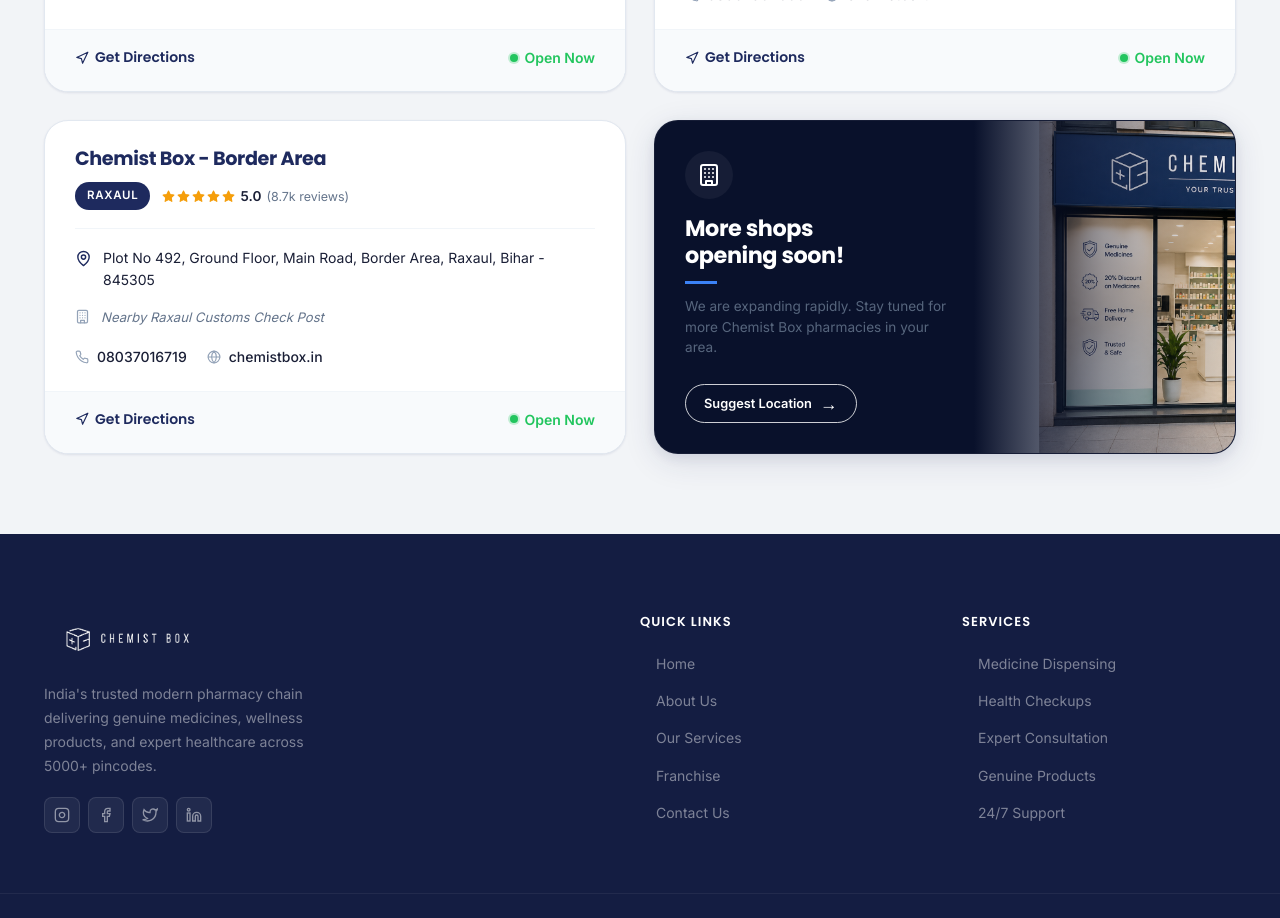
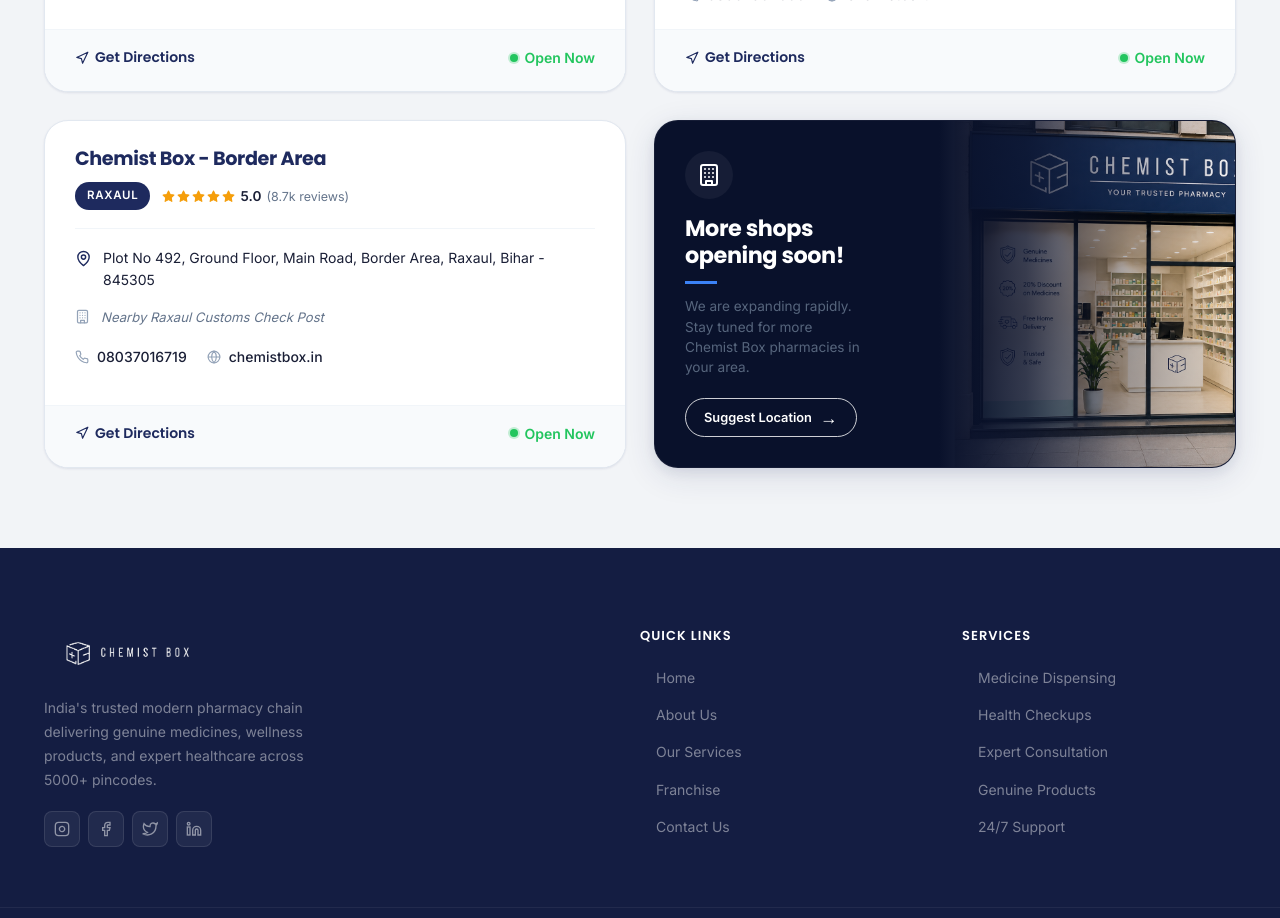
Before and after one commit to villgass7788/chemist-box, a Next.js app: page /store-locator in a window 1280 px wide. Shown: the part 3760-4678 px from the top of the page. Built offline with nearby package versions, Linux system fonts and the light colour scheme.

Commit message:
fix: Update image width to 60% and smooth out gradient fade

```diff
--- a/app/store-locator/StoreLocatorClient.tsx
+++ b/app/store-locator/StoreLocatorClient.tsx
@@ -428,7 +428,7 @@
             >
               {/* Text Area (Left) */}
               <div style={{
-                  flex: '1 1 55%',
+                  flex: '1 1 40%',
                   padding: '30px 20px 30px 30px',
                   display: 'flex',
                   flexDirection: 'column',
@@ -479,7 +479,7 @@
 
               {/* Image Area (Right) */}
               <div style={{
-                  flex: '0 0 45%',
+                  flex: '0 0 60%',
                   position: 'relative'
               }}>
                 <img
@@ -487,11 +487,11 @@
                   alt="Store opening soon"
                   style={{ width: '100%', height: '100%', objectFit: 'cover', objectPosition: 'left center' }}
                 />
-                {/* Fade Mask from Left (Navy) to Right (Transparent) */}
+                {/* Smooth Fade Mask from Left (Navy) to Right (Transparent) */}
                 <div style={{
                   position: 'absolute',
                   top: 0, left: 0, right: 0, bottom: 0,
-                  background: 'linear-gradient(to right, #09112B 0%, rgba(9, 17, 43, 0.4) 50%, transparent 100%)'
+                  background: 'linear-gradient(to right, #09112B 0%, #09112B 15%, rgba(9, 17, 43, 0.8) 40%, rgba(9, 17, 43, 0.3) 70%, transparent 100%)'
                 }} />
               </div>
             </motion.div>
```
